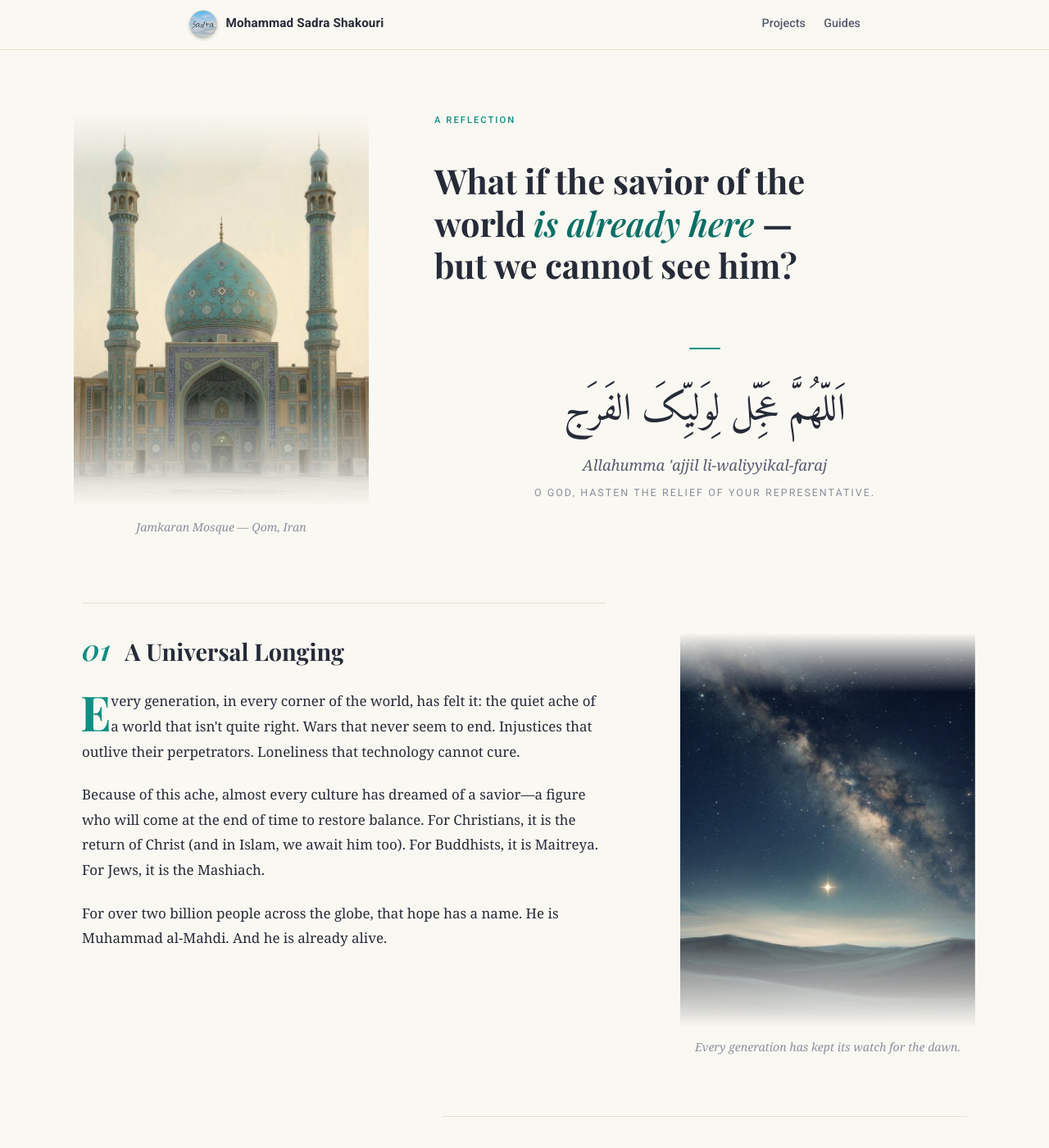
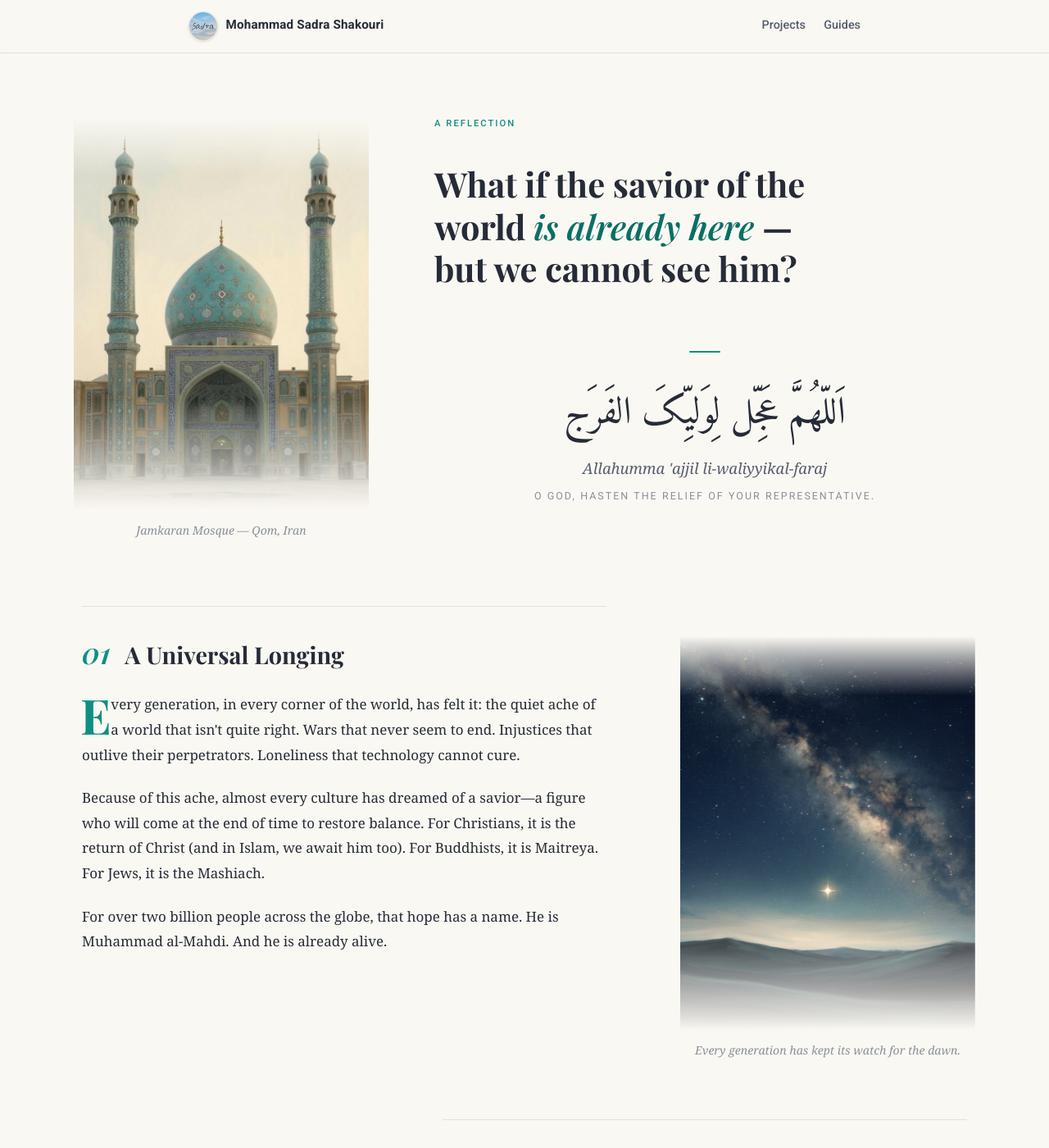
Before and after one commit to MSadraShakouri/msadrashakouri.github.io, a Jekyll site: the page built from index.md, in a window 1280 px wide and 1400 px high. Shown: the whole window at 82% size. Built offline with Jekyll 4.4.1, drawn with Linux system fonts in a browser that asks for light colours.

Commit message:
Progress bar: nest it in the header (header grows to fit), thin to 4px
Co-authored-by: arena-agent <297053741+arena-agent@users.noreply.github.com>

```diff
--- a/_layouts/default.html
+++ b/_layouts/default.html
@@ -10,8 +10,6 @@
     <link rel="stylesheet" href="{{ '/assets/projects.css' | relative_url }}">
 </head>
 <body>
-    <div class="progress-bar" aria-hidden="true"></div>
-
     <header class="site-header">
         <div class="site-header-inner">
             <a href="/" class="site-id">
@@ -23,6 +21,7 @@
                 <button class="nav-ghost" type="button" data-guides>Guides</button>
             </nav>
         </div>
+        <div class="progress-bar" aria-hidden="true"></div>
     </header>
 
     <div class="container">
--- a/assets/style.css
+++ b/assets/style.css
@@ -21,7 +21,7 @@
     --font-display: 'Playfair Display', Georgia, 'Times New Roman', serif;
     --font-body: Georgia, 'Iowan Old Style', 'Palatino Linotype', 'Times New Roman', serif;
     --font-arabic: 'Amiri', 'Vazirmatn', 'Traditional Arabic', serif;
-    --header-h: 60px;
+    --header-h: 64px;
 }
 
 * {
@@ -52,15 +52,18 @@
 }
 
 /* ---------- Reading progress ----------
-   Sits just below the sticky header, thicker than before, and only
-   visible while scrolling down (toggled by main.js via .is-visible). */
+   Lives at the bottom edge of the sticky header (it's a child of
+   .site-header), filling the header's bottom border as you scroll down.
+   The header is a touch taller to make room for it. Toggled by main.js
+   via .is-visible so it only shows while scrolling down. */
 .progress-bar {
-    position: fixed;
-    top: calc(var(--header-h) + 1px); /* under the header + its bottom border */
+    position: absolute;
     left: 0;
-    height: 6px;
+    right: 0;
+    bottom: -1px; /* overlaps the header's border-bottom line */
+    height: 4px;
     width: 0;
-    z-index: 100;
+    z-index: 2;
     background: linear-gradient(90deg, var(--accent), var(--accent-bright));
     opacity: 0;
     pointer-events: none;
```
